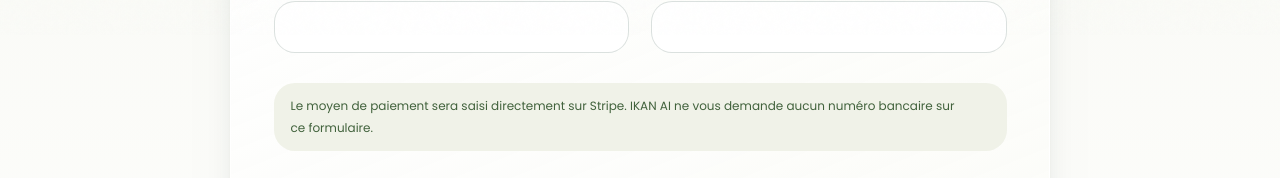
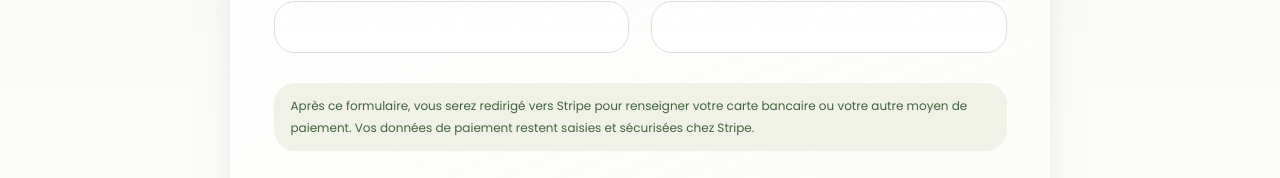
Before and after one commit to Rasmata12/ikanai-site, a React (Vite) app: page /inscription in a window 1280 px wide. Shown: the part 765-943 px from the top of the page. Built offline with nearby package versions, Linux system fonts and the light colour scheme; no server answers.

Commit message:
fix: clarify Stripe payment step

```diff
--- a/src/pages/signup-page.tsx
+++ b/src/pages/signup-page.tsx
@@ -107,7 +107,7 @@ export default function SignupPage() {
               </div>
               {selectedPlan !== 'free' ? (
                 <p className="rounded-xl bg-[hsl(var(--muted))] px-4 py-3 t-xs leading-5 text-[hsl(var(--muted-foreground))]">
-                  Le moyen de paiement sera saisi directement sur Stripe. IKAN AI ne vous demande aucun numéro bancaire sur ce formulaire.
+                  Après ce formulaire, vous serez redirigé vers Stripe pour renseigner votre carte bancaire ou votre autre moyen de paiement. Vos données de paiement restent saisies et sécurisées chez Stripe.
                 </p>
               ) : null}
               {error ? <p role="alert" className="rounded-xl bg-red-50 px-4 py-3 t-sm text-red-700">{error}</p> : null}
```
